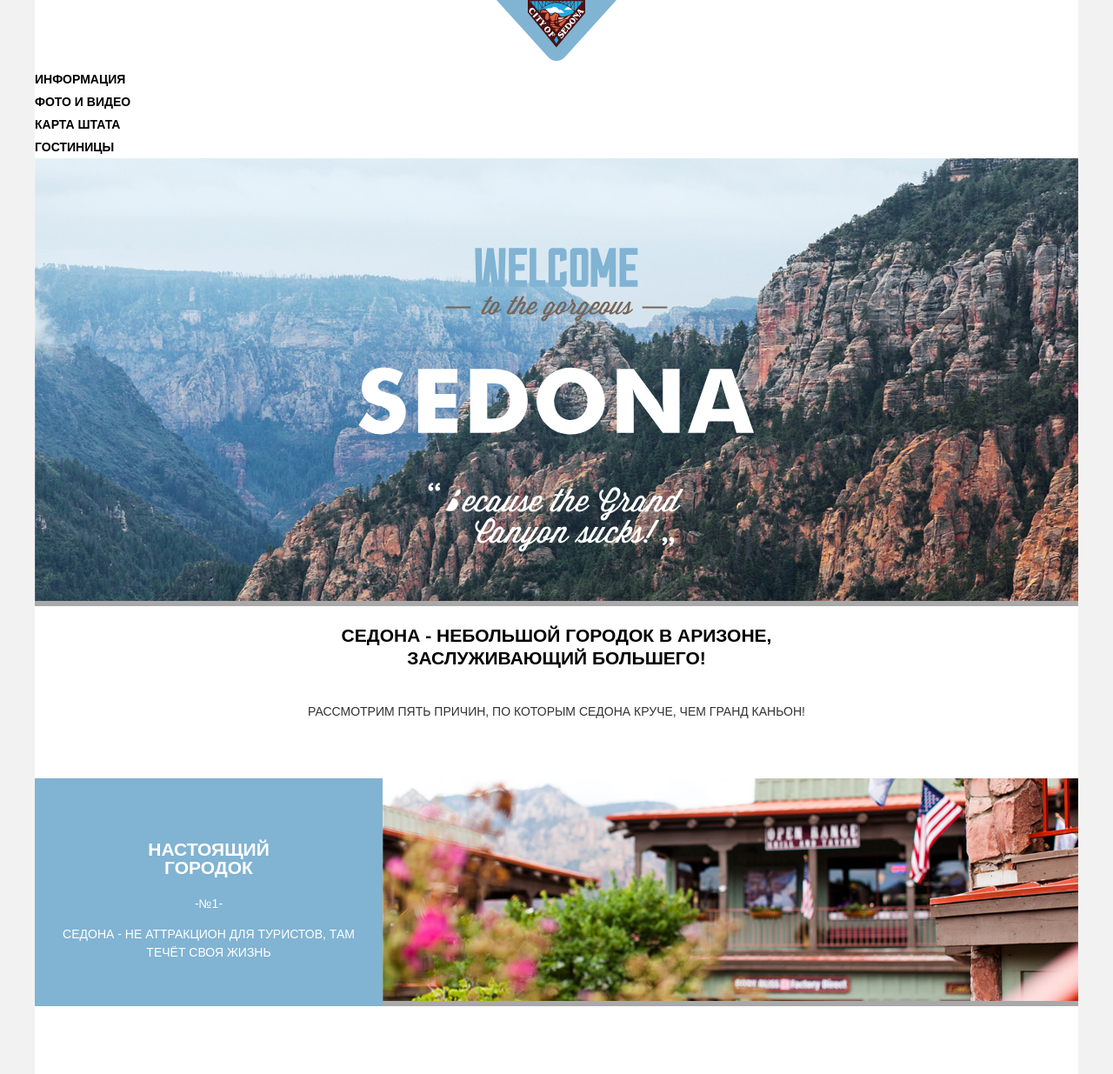
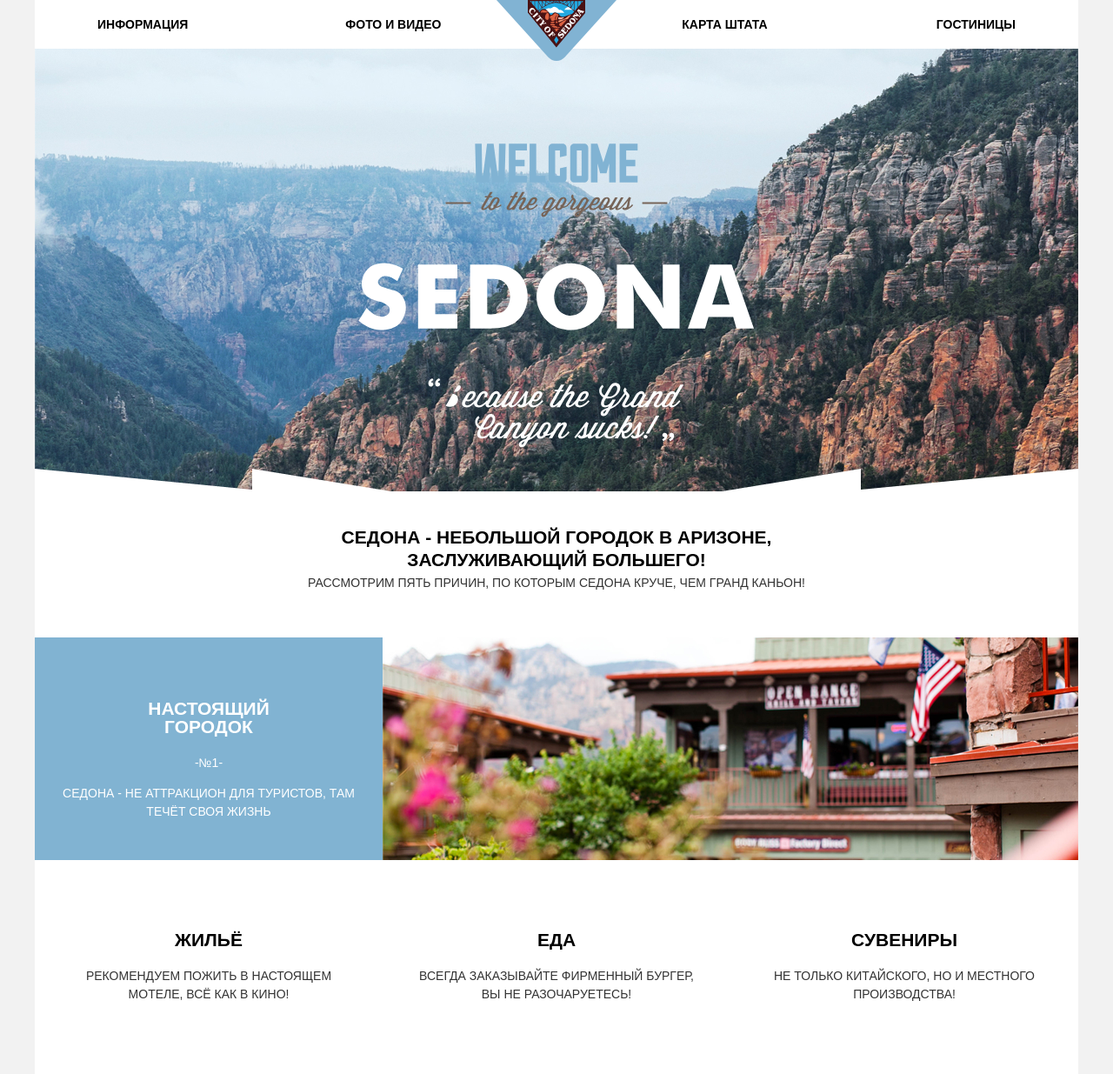
Before and after one commit to OlgaMakeeva/135631-sedona-30, a plain HTML site: page index.html in a window 1280 px wide. Shown: the top 1235 px of the page at 87% size. Drawn offline with Linux system fonts and the light colour scheme.

Commit message:
ДЗ Сетка на флексах для главной страницы

```diff
--- a/css/style.css
+++ b/css/style.css
@@ -87,29 +87,58 @@ img {
   margin: 0 auto;
 }
 
-/*Main Navigation*/
-
 .main-logo {
-  justify-self: center;
+  align-self: center;
+  width: 400px;
+  text-align: center;
+  position: absolute;
 }
 
 .site-nav {
   margin: 0;
   padding: 0;
+  height: 56px;
 }
 
 .site-nav,
-.advantage-list,
 .features-list {
 	list-style: none;
+	display: flex;
+	justify-content: space-between;
 }
 
 .main-nav {
 	line-height: 26px;
 	font-weight: 700;
-	display: grid;
 	color: var(--basic-accent-black);
 	background-color: var(--basic-white);
+	display: flex;
+	flex-direction: column;
+}
+
+.site-nav-link {
+	width: 200px;
+	padding-top: 15px;
+	padding-right: 15px;
+}
+
+.site-nav-link:nth-child(1) {
+	padding-left: 72px;
+	text-align: left;
+}
+
+.site-nav-link:nth-child(2) {
+	text-align: left;
+
+}
+
+.site-nav-link:nth-child(3) {
+	text-align: right;
+}
+
+.site-nav-link:nth-child(4) {
+	text-align: right;
+	padding-right: 72px;
 }
 
 .site-nav a {
@@ -140,20 +169,28 @@ img {
 
 .main-img {
 	background-color: var(--special);
+	width: 1200px;
+	height: 509px;
 }
 
 .main-img-welcome {
  	position: absolute;
  	margin: auto;
- 	top: 120px; left: 0; bottom: 0; right: 0;
+ 	top: -120px; left: 0; bottom: 0; right: 0;
 }
+
+.main-img-shape {
+	position: absolute;
+  margin: auto;
+ 	top: 120px; left: 0; bottom: -215px; right: 0;
+}
+
 
 /*Slogan*/
 
 .slogan {
 	background-color: var(--basic-white);
 	text-align: center;
-  display: grid;
 }
 
 .slogan-title {
@@ -161,11 +198,14 @@ img {
 	line-height: 26px;
 	font-weight: 700;
 	color: var(--basic-accent-black);
+	margin: 0;
+	padding-top: 40px;
 }
 
 .slogan-text {
 	line-height: 26px;
 	padding-bottom: 50px;
+	margin: 0;
 }
 
 /*Advantage*/
@@ -173,27 +213,13 @@ img {
 .advantage {
 	background-color: var(--basic-light);
 	color: var(--basic-white);
+	display: flex;
+	text-align: center;
 }
 
-.advantage-grid-1 {
-	display: grid;
-  grid-template-columns: 1fr 800px;
-  text-align: center;
-}
-
-.advantage-grid-2 {
-	display: grid;
-  grid-template-columns: 800px 1fr;
-  text-align: center;
-}
-
-.advantage-list {
-  margin: 0;
-  padding: 0;
-}
-
-.advantage-item {
+.advantage-content {
 	padding-top: 50px;
+	width: 400px;
 }
 
 .advantage-title {
@@ -203,6 +229,8 @@ img {
 
 .advantage-img {
 	background-color: var(--special);
+	width: 800px;
+	height: 256px;
 }
 
 /*Features*/
@@ -211,13 +239,16 @@ img {
 	background-color: var(--basic-white);
 }
 
-/* Не понимаю, почему не вставляется иконка(
-.house::after {
+/*
+.house::before {
+	content: "";
+	position: absolute;
 	background-image: url("../img/decoration/icon-house.png");
 	width:72px;
 	height: 75px;
-	background-position: center;
-}*/
+
+}
+*/
 
 .features-title,
 .advantage-other-title {
@@ -262,6 +293,7 @@ img {
 	background-color: var(--basic-white);
 	display: grid;
 	grid-template-rows: 290px 86px 1fr 594px;
+
 }
 
 .search-wrapper {
@@ -286,6 +318,11 @@ img {
   height: 295px;
 	justify-self: center;
 	padding: 55px;
+}
+
+.search-form {
+
+
 }
 
 .button {
@@ -315,6 +352,8 @@ img {
 .button-search {
 	color: var(--basic-white);
 	background-color: var(--basic-light);
+	width: 458px;
+	height: 58px;
 }
 
 .button-search:hover {
@@ -330,6 +369,10 @@ img {
 	mix-blend-mode: normal;
 	opacity: 0.3;
 }
+.search-date-input {
+width: 346px;
+height: 38px;
+}
 
 .search-date,
 .quantity,
@@ -343,8 +386,14 @@ img {
 	background-color: var(--basic-light-neutral);
 }
 
+.search-date {
+	background-color: var(--basic-white);
+}
+
 .quantity-input {
 	text-align: center;
+	width: 114px;
+	height: 38px;
 }
 
 .search-date-input:hover,
@@ -363,10 +412,9 @@ img {
 
 .map {
 	background-color: var(--special-active);
+	width: 1199px;
+	height: 594px;
 }
-
-
-
 
 /*Catalog*/
 
@@ -617,6 +665,7 @@ justify-self: end;
 	line-height: 26px;
 	font-weight: 700;
 	width: 250px;
+
 }
 
 .footer-phone a {
@@ -625,12 +674,19 @@ justify-self: end;
 
 .footer-social {
 	text-align: center;
-	width: 150px;
+	width: 400px;
 	justify-self: center;
 }
 
 .social-list {
 	list-style: none;
+	display: flex;
+	justify-content: center;
+	margin: 36px 0;
+}
+
+.social-item {
+	margin-right: 6px;
 }
 
 .footer-copyright {
--- a/index.html
+++ b/index.html
@@ -34,6 +34,7 @@
   			<div class="main-img">
           <img class="main-img-welcome" src="img/welcome.svg" width="456" height="350" alt="Добро пожаловать">
           <img class="main-img-fon" src="img/background-index.jpg" width="1200" height="509" alt="Седона">
+          <img class="main-img-shape" src="img/shape.png" width="1200" height="57">
         </div>
 
   		<section class="slogan">
@@ -41,15 +42,13 @@
   			<p class="slogan-text">Рассмотрим пять причин, по которым Седона круче, чем Гранд Каньон!</p>
   		</section>
 
-  		<section class="advantage advantage-grid-1">
+  		<section class="advantage"> <!--Убрала эти advantage-grid-1 и grid-2, они были для зеркального отображения. Флексами оказалось это проще сделать)-->
   			<h2 hidden class="title-hidden">Преимущество 1</h2>
-  			<ul class="advantage-list">
-  				<li class="advantage-item">
+  			<div class="advantage-content">
   					<h3 class="advantage-title">Настоящий<br> городок</h3>
   					<span>-№1-</span>
   					<p class="advantage-text">Седона - не аттракцион для туристов, там<br> течёт своя жизнь</p>
-  				</li>
-  			</ul>
+  			</div>
         <div class="advantage-img">
         <img src="img/advantage-1.jpg" width="800" height="256" alt="Город">
       </div>
@@ -74,18 +73,16 @@
   			</ul>
   		</section>
 
-  		<section class="advantage advantage-grid-2">
+  		<section class="advantage">
   			<h2 hidden class="title-hidden">Преимущество 2</h2>
         <div class="advantage-img">
         <img src="img/advantage-2.jpg" width="800" height="256" alt="Мост дьявола">
       </div>
-  			<ul class="advantage-list">
-  				<li class="advantage-item">
+  			<div class="advantage-content">
   					<h3 class="advantage-title">Там есть<br> мост дьявола</h3>
   					<span>-№2-</span>
   					<p class="advantage-text">Да, по нему можно пройти! Если конечно<br> вы осмелитесь</p>
-  				</li>
-  			</ul>
+  			</div>
   		</section>
 
   		<section class="advantage-other">
@@ -118,8 +115,9 @@
           </div>
 
 
-            <button class=" button button-modal" type="button"><span class="button-text">Поиск гостиницы в Седоне</span></button>
-<div class="search-form-wrapper">
+          <button class="button button-modal" type="button"><span class="button-text">Поиск гостиницы в Седоне</span></button>
+
+          <div class="search-form-wrapper">
       			<form class="search-form" action="https://echo.htmlacademy.ru/" method="post">
       				<p class="search-item">
       					<label class="search-date" for="check-in">Дата заезда</label>
@@ -142,17 +140,19 @@
         <div class="map">
           <img src="img/map.png" width="1199" height="594" alt="Карта">
         </div>
-    		</section>
+    	</section>
 
 
   	</main>
 
   		<footer class="main-footer">
+
         <section class="footer-contacts">
           <h2 hidden class="title-hidden">Контакты</h2>
             <p class="footer-text">#VISITSEDONA</p>
             <p class="footer-phone" >ТЕЛ: <a href="tel:+74956660166">+7(495) 666-01-66</a></p>
         </section>
+
         <section class="footer-social">
           <h2 hidden class="title-hidden">Соцсети</h2>
 
```
Also changed, not shown: img/shape.png (added).
